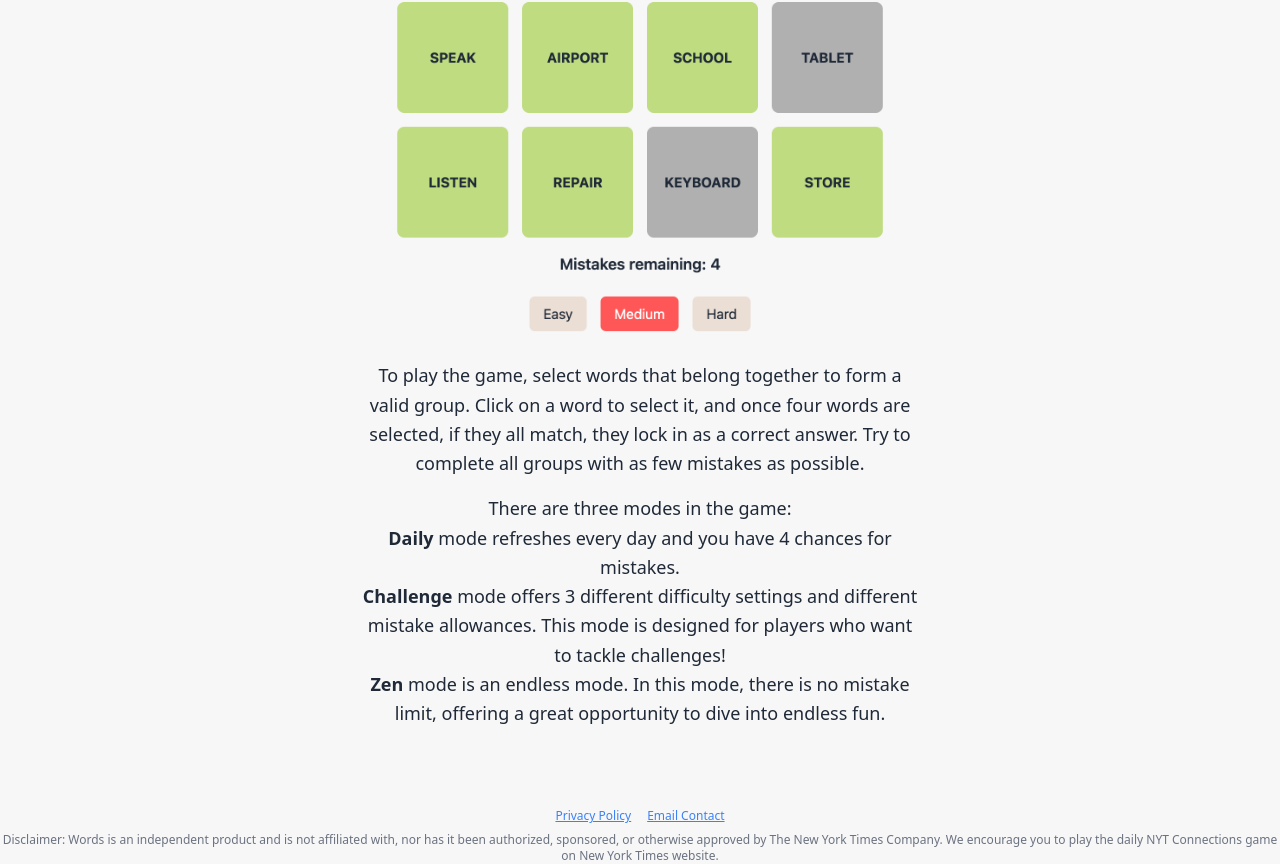
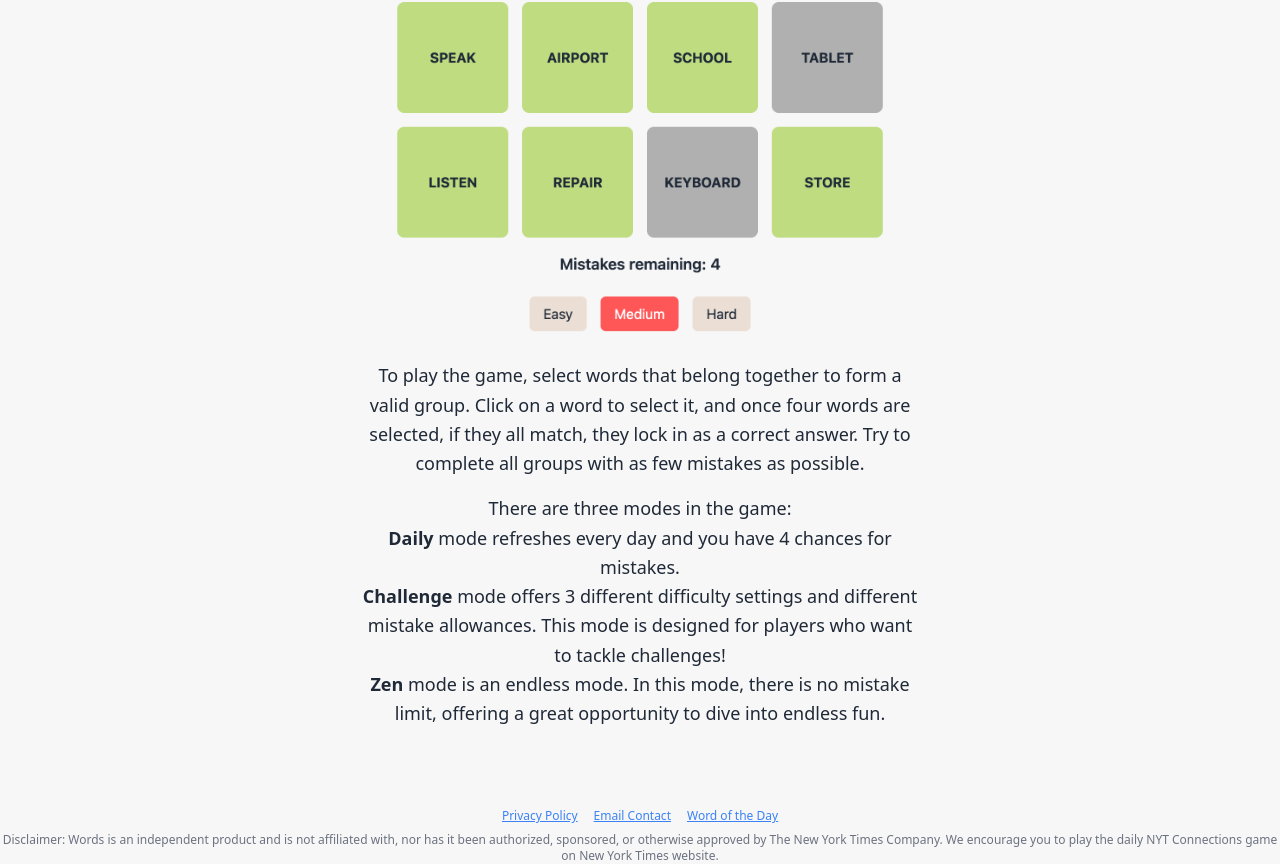
Before and after one commit to Heminyildiz/ConnectionWords, a React (Create React App) app: page / in a window 1280 px wide. Shown: the part 1977-2841 px from the top of the page. Built offline with nearby package versions, Linux system fonts and the light colour scheme.

Commit message:
Update App.jsx

```diff
--- a/src/App.jsx
+++ b/src/App.jsx
@@ -334,13 +334,16 @@ const App = () => {
         </div>
       </div>
 
-      <footer className="mt-12 text-center text-xs font-normal">
+         <footer className="mt-12 text-center text-xs font-normal">
         <div>
           <a href="/privacy.html" className="text-blue-500 underline mr-4">
             Privacy Policy
           </a>
-          <a href="mailto:info@quickwordgames.com" className="text-blue-500 underline">
+          <a href="mailto:info@quickwordgames.com" className="text-blue-500 underline mr-4">
             Email Contact
+          </a>
+          <a href="/word-of-the-day.html" className="text-blue-500 underline">
+            Word of the Day
           </a>
         </div>
         <div className="mt-2 text-gray-500">
```
